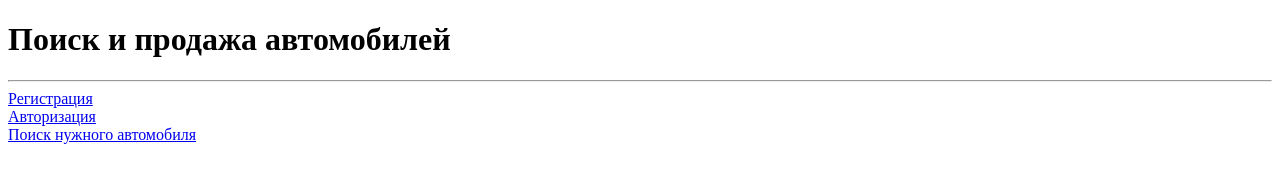
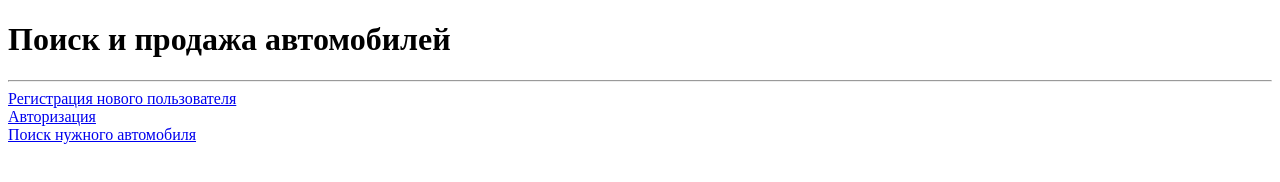
Before and after one commit to nikagorb/lesson3, a plain HTML site: page index.html in a window 1280 px wide. Drawn offline with Linux system fonts and the light colour scheme.

Commit message:
changed name of the link

```diff
--- a/index.html
+++ b/index.html
@@ -8,7 +8,7 @@
   <h1>Поиск и продажа автомобилей</h1>
    <hr>
    <div>
-     <a href="pages/registration.html">Регистрация</a>
+     <a href="pages/registration.html">Регистрация нового пользователя</a>
    </div>
    <div>
      <a href="pages/authorization.html">Авторизация</a>
```
